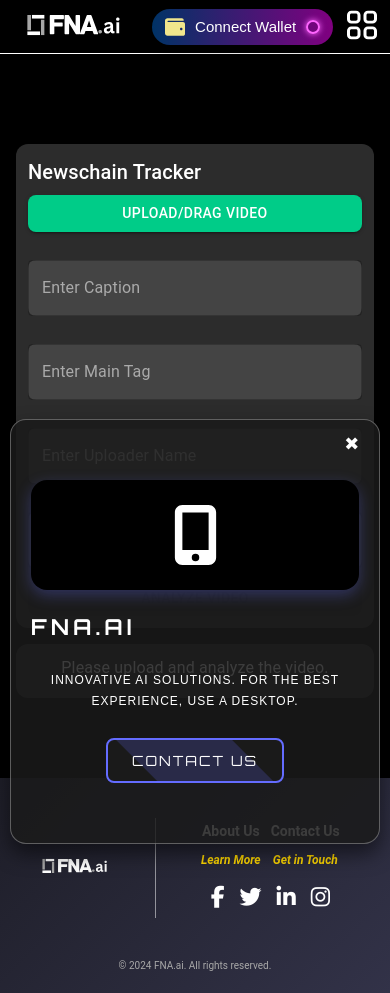
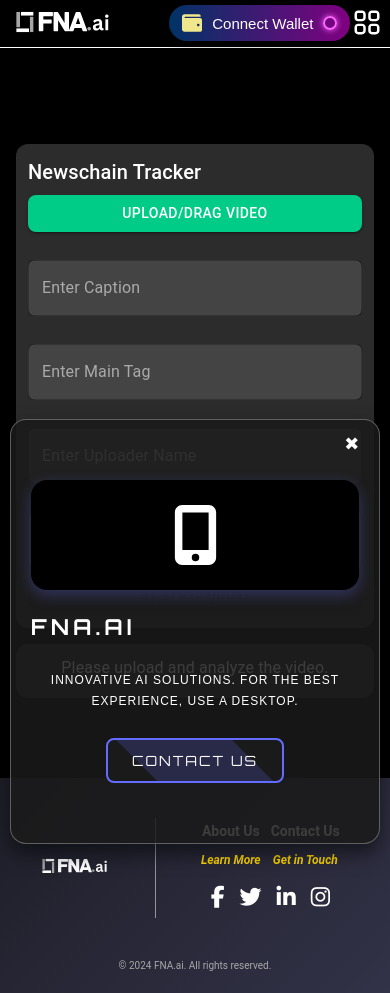
Before and after one commit to Priyank911/FNA.ai, a React (Create React App) app: page / in a window 390 px wide. Built offline with nearby package versions, Linux system fonts and the light colour scheme.

Commit message:
Errorsolve

```diff
--- a/src/Navbar.css
+++ b/src/Navbar.css
@@ -214,32 +214,52 @@ body {
   }
 }
 
-/* Show the navbar list only on desktop screens */
 @media (max-width: 768px) {
+  .navbar-logo-img {
+    height: 30px;
+  }
+
+  .navbar {
+    padding: 0.3rem 0.8rem;
+    display: flex;
+    justify-content: space-between;
+    align-items: center;
+  }
+
+
+  .wallet-button {
+    padding: 0.1rem 0.5rem;
+    font-size: 9px;
+    margin-right: 27px;
+  }
+
+  .wallet-icon {
+    font-size: 14px;
+  }
   .navbar-list {
-    display: none; /* Hide the navbar list on mobile devices */
-  }
-  .navbar-logo-img {
-    height: 30px; /* Adjust logo size for mobile */
-  }
-  .wallet-button {
-    padding: 0.1rem 0.5rem; /* Smaller button size */
-    font-size: 9px; /* Adjust font size */
-    margin-right: 33px; /* Ensure enough space between button and icon */
+    display: none;
   }
 
   .bm-burger-button {
-    right: 10px; /* Ensure button and icon don't overlap */
+    right: 8px;
     top: 10px;
+    width: 30px;
+    height: 25px;
+    display: flex;
+    justify-content: center;
+    align-items: center;
+  }
+  .bm-burger-bars {
+    padding: 2px;
   }
 }
-/* Wallet Button Styles - Effective & Eye-Catching */
+
 .wallet-button {
   display: flex;
   align-items: center;
   justify-content: center;
   padding: 0.5rem 0.8rem;
-  background: linear-gradient(90deg, #003366, #800080); /* Dark blue to deep purple gradient */
+  background: linear-gradient(90deg, #003366, #800080);
   border: none;
   border-radius: 30px;
   color: #fff;
@@ -247,26 +267,26 @@ body {
   cursor: pointer;
   margin-left: auto;
   transition: background 0.4s ease, transform 0.3s ease, box-shadow 0.3s ease;
-  box-shadow: 0 4px 15px rgba(0, 0, 0, 0.3); /* Stronger shadow for more depth */
+  box-shadow: 0 4px 15px rgba(0, 0, 0, 0.3);
 }
 
 .wallet-button:hover {
-  background: linear-gradient(90deg, #0055cc, #9900cc); /* Lighter shades on hover */
-  transform: translateY(-3px) scale(1.02); /* Slight lift and scale for interaction */
-  box-shadow: 0 8px 20px rgba(0, 0, 0, 0.5); /* Deeper shadow on hover */
+  background: linear-gradient(90deg, #0055cc, #9900cc);
+  transform: translateY(-3px) scale(1.02);
+  box-shadow: 0 8px 20px rgba(0, 0, 0, 0.5);
 }
 
-/* Wallet Icon */
+
 .wallet-icon {
   margin-right: 10px;
-  font-size: 20px; /* Slightly larger icon */
+  font-size: 20px;
   transition: transform 0.3s ease, color 0.3s ease;
-  color: #f0e68c; /* Khaki color for better contrast */
+  color: #f0e68c;
 }
 
 .wallet-button:hover .wallet-icon {
-  transform: scale(1.2); /* Larger icon on hover */
-  color: #ffffff; /* Bright white on hover */
+  transform: scale(1.2);
+  color: #ffffff;
 }
 
 /* .connection-status {
```
